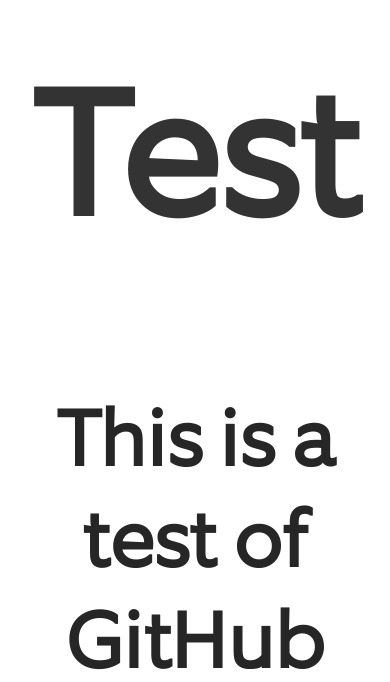
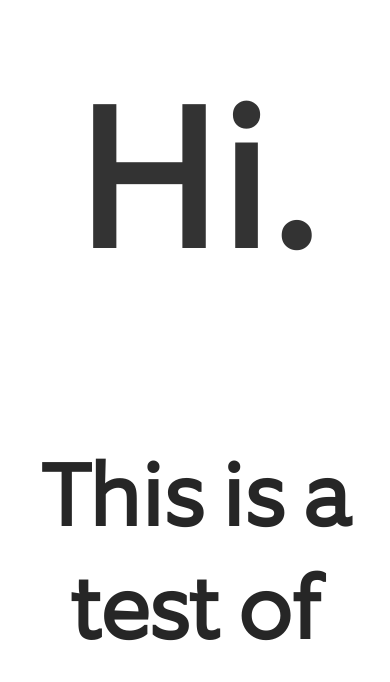
Before and after one commit to meirna/me, a plain HTML site: page index.html in a window 390 px wide. Shown: the part 116-798 px from the top of the page. Drawn offline with Linux system fonts and the light colour scheme; files whose address does not match are found by name.

Commit message:
Text resizing 200% and content
Title and h1 content

```diff
--- a/index.html
+++ b/index.html
@@ -2,14 +2,14 @@
 <html>
 <head>
 
-	<title>GitHub Page</title>
+	<title>Mirna Pibernik</title>
 
 <script language="javascript" src="./scripts/email.js"></script>
 
 <style>
 
    @media only screen and (max-width: 1000px ) {
-                    body { font-size: 180% }
+                    body { font-size: 200% }
      }
 
 @font-face {
@@ -103,7 +103,7 @@
 <body>
 
 	<header>
-		<h1>Test</h1>
+		<h1>Hi.</h1>
 		<h2>This is a test of GitHub Pages service.<h2>
 		<h3>Contact me <script>mail2("mpiberni","gmail",0,"","by email")</script> or add me on:</h3>
 	</header>
```
